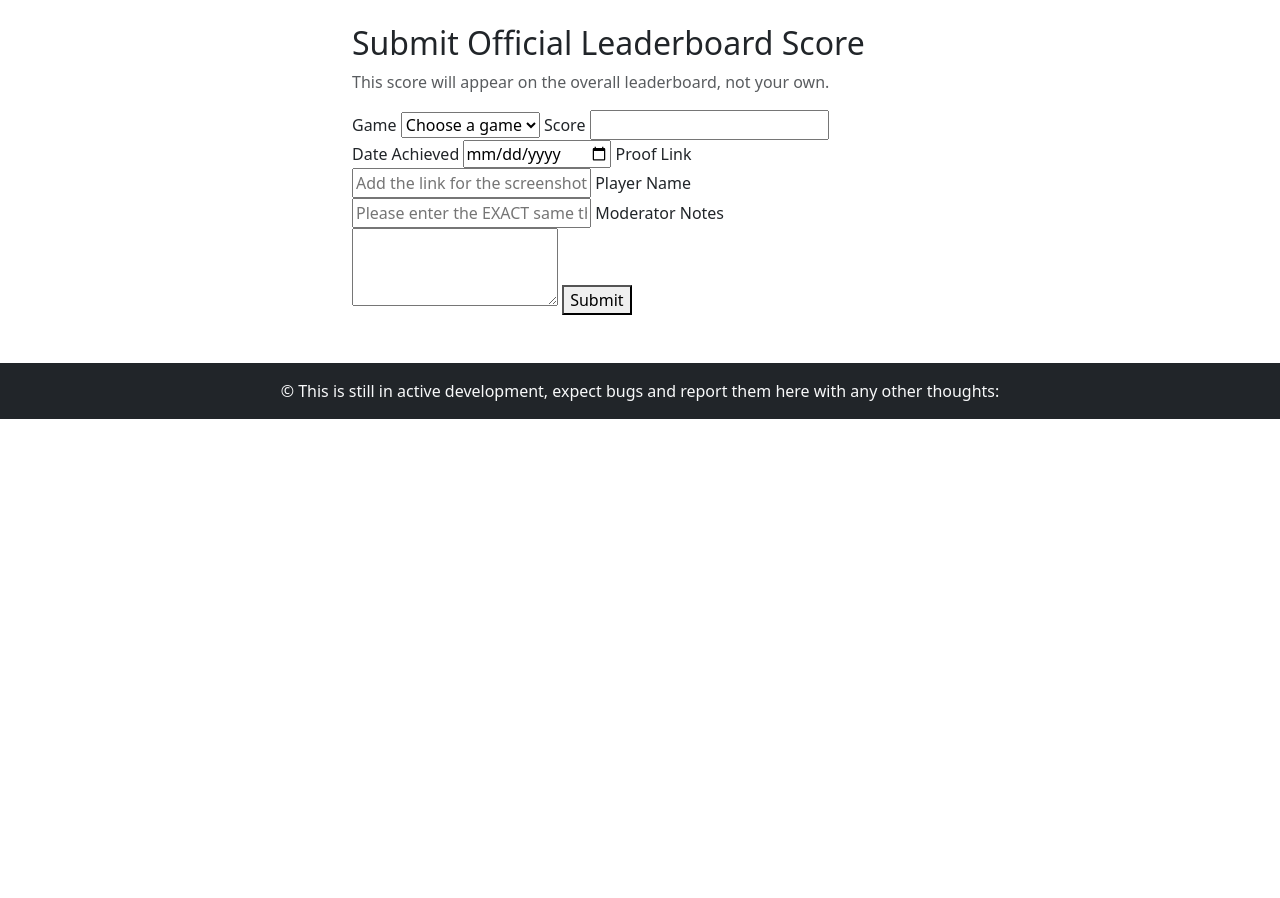
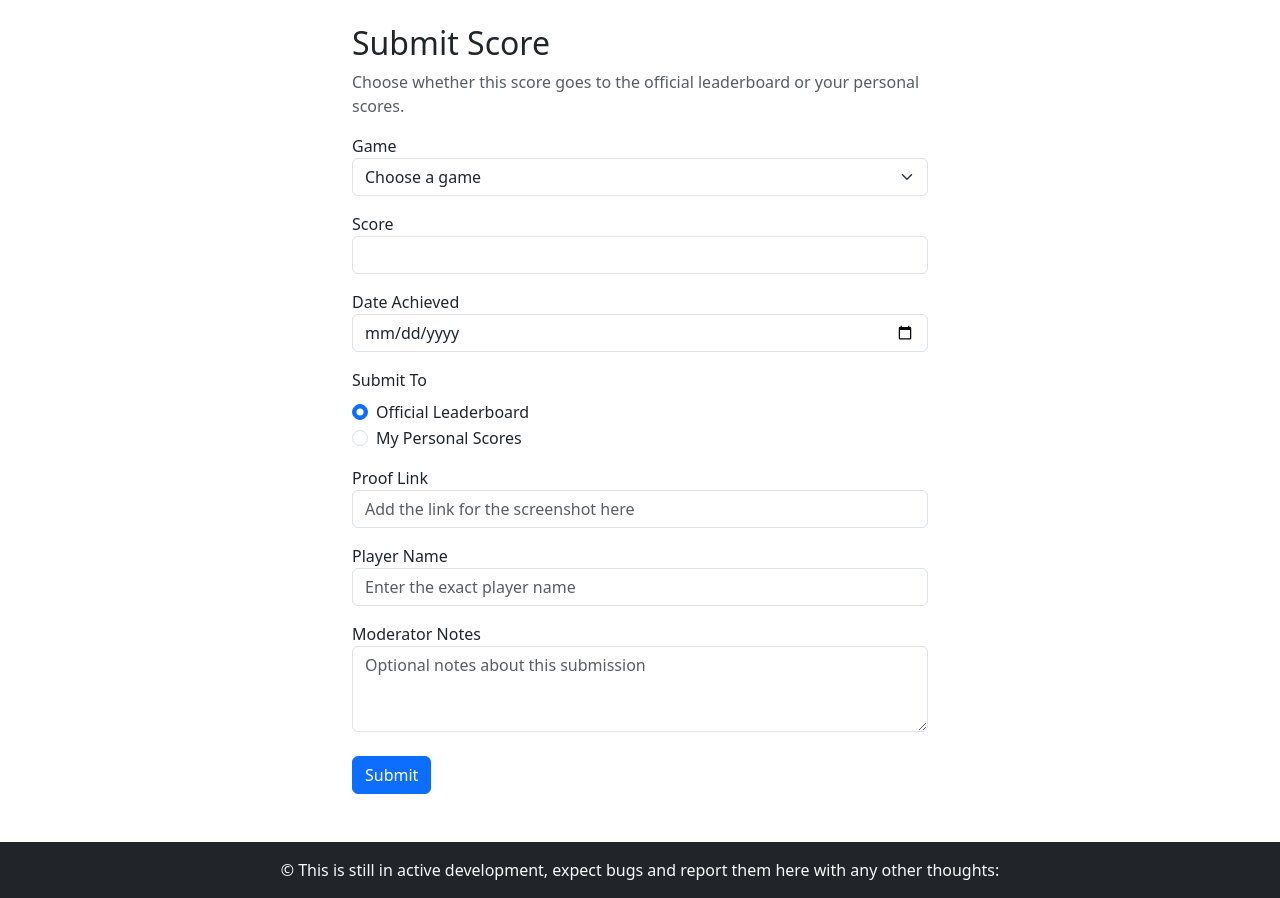
Before and after one commit to DenverCav/Honours-Project, a Flask app: page /submitScore in a window 1280 px wide. Shown: the part 56-954 px from the top of the page. Before the commit the page ends 475 px from the top, so only its background shows below. Run offline with Flask 3, Linux system fonts and the light colour scheme; a user stored in the database is signed in.

Commit message:
Personal and Official Scores can be upload, player profiles are working now with the user's scores

```diff
--- a/main.py
+++ b/main.py
@@ -3,7 +3,7 @@ os.environ['OAUTHLIB_INSECURE_TRANSPORT'] = '1' # For local tessting
 from flask import Flask, render_template, redirect, url_for, session, request, flash
 from flask_dance.contrib.discord import make_discord_blueprint, discord
 from dotenv import load_dotenv
-from Data.db import createDB, getUserByID, insert_user, tempLeaderboardData, getDebug, submitOfficialLeaderboard, getLeaderboardFromGame, getAllGames  # My database helper functions
+from Data.db import createDB, getUserByID, insert_user, tempLeaderboardData, getDebug, submitOfficialLeaderboard, getLeaderboardFromGame, getAllGames, getPersonalLeaderboard, submitPersonalScores # My database helper functions
 load_dotenv()
 from Logic.auth import loginUser, logoutUser
 from Logic.session import createUser
@@ -55,23 +55,20 @@ def home():
 
 @app.route("/leaderboard")
 def leaderboard():
-   # Grab the selected game from query params (from button clicks)
-   selected_game = request.args.get("game")
-   # Get the leaderboard data for that game (or all if None)
-   leaderboard_data = getLeaderboardFromGame(selected_game)
-   # Get all unique games for toggle buttons
+   selectedGame = request.args.get("game")
+   leaderboardData = getLeaderboardFromGame(selectedGame)
    games = getAllGames()
 
 
    # Debug print to make sure it looks right
    print("Games:", games)
-   print("Selected game:", selected_game)
-   print("Leaderboard rows:", len(leaderboard_data))
+   print("Selected game:", selectedGame)
+   print("Leaderboard rows:", len(leaderboardData))
    return render_template(
        "leaderboard.html",
-       leaderboard=leaderboard_data,
+       leaderboard=leaderboardData,
        games=games,
-       selected_game=selected_game
+       selected_game=selectedGame
    )
 
 @app.route("/profile")
@@ -79,76 +76,77 @@ def profile():
    # Only allow logged-in users
    if "discordID" not in session:
        return redirect(url_for("discord.login"))
-   # Use session data to avoid repeated Discord API calls
    user = {
        "id": session["discordID"],
        "name": session["username"],
        "avatar_url": session["avatarURL"]
    }
-   return render_template("profile.html", user=user)
+
+   personalScores = getPersonalLeaderboard(session["discordID"])
+
+   return render_template("profile.html", user=user, personalScores=personalScores)
 
 
-@app.route("/submitScore", methods=["GET", "POST"])
+@app.route ("/submitScore", methods=["GET", "POST"])
 def submitScore():
     if "discordID" not in session:
-        return redirect(url_for("login"))
+        return redirect(url_for("discord.login"))
 
-    isAdmin = checkAdmin(session["discordID"])
+    is_admin = checkAdmin(session["discordID"])
 
     if request.method == "POST":
+        game = request.form["game"]
+        score = int(request.form["score"])
+        notes = request.form.get("notes", "")
 
-        game = request.form.get("game")
-        score = request.form.get("score", type=int)
-        date_achieved = request.form.get("date_achieved")
-        player_name = request.form.get("player_name") if isAdmin else session["username"]
-        link = request.form.get("link") if isAdmin else ""
-        notes = request.form.get("notes") or ""
+        # Admins choose destination
 
-        minimumScores = {
+        if is_admin:
+            destination = request.form.get("destination", "official")
 
-            "Tetris.com": 1_500_000,
-            "MindBender": 500_000,
-            "E60": 100_000,
-            "NBlox": 1_000_000
-        }
+            if destination == "official":
+                link = request.form["link"]
+                player_name = request.form["player_name"]
 
-        # Admin submissions must meet minimum score
+                submitOfficialLeaderboard(
+                    username=player_name,
+                    score=score,
+                    link=link,
+                    gameType=game,
+                    submittedBy=session["username"],
+                    notes=notes
 
-        if isAdmin and game in minimumScores and score < minimumScores[game]:
-            flash(f"The score does not meet the minimum for {game}")
+                )
 
-            return redirect(url_for("submitScore"))
+            else:  # personal
 
-        # Admin submissions require a player name and link
+                submitPersonalScores(
+                    discordID=session["discordID"],
+                    score=score,
+                    gameType=game,
+                    notes=notes
 
-        if isAdmin and (not player_name or not link):
-            flash("Admin submissions require a player name and a proof link")
+                )
 
-            return redirect(url_for("submitScore"))
+        # Non-admins always submit personal
 
-        # Submit the score
+        else:
 
-        submitOfficialLeaderboard(
+            submitPersonalScores(
+                discordID=session["discordID"],
+                score=score,
+                gameType=game,
+                notes=notes
 
-            username=player_name,
+            )
+        flash("Score submitted successfully!")
+        return redirect(url_for("profile"))
 
-            score=score,
+    return render_template(
+        "submit_score.html",
+        is_admin=is_admin
 
-            link=link,
-
-            gameType=game,
-
-            submittedBy=session["username"],
-
-            notes=notes
-
-        )
-
-        flash("Score submitted successfully!")
-
-        return redirect(url_for("leaderboard"))
-
-    return render_template("submit_score.html")
+    );
 
 
 
--- a/templates/submit_score.html
+++ b/templates/submit_score.html
@@ -1,27 +1,19 @@
-{% extends "base.html" %}
-
-{% block content %}
-<div class="container mt-4" style="max-width: 600px;">
+{% extends "base.html" %} {% block content %}
+<div class="container mt-4" style="max-width: 600px">
     <h2>
-    {% if is_admin %}
-        Submit Official Leaderboard Score
-    {% else %}
-        Submit Personal Score
-    {% endif %}
+        {% if is_admin %} Submit Score {% else %} Submit Personal Score {% endif
+        %}
     </h2>
-
-    <p class = "text-muted">
-        {% if is_admin %}
-            This score will appear on the overall leaderboard, not your own.
-        {% else %}
-            This score is only viewable to you in your player profile.
-        {% endif %}
+    <p class="text-muted">
+        {% if is_admin %} Choose whether this score goes to the official
+        leaderboard or your personal scores. {% else %} This score is only
+        viewable in your personal profile. {% endif %}
     </p>
     <form method="post">
-    <div class = "mb-3">
+        <div class="mb-3">
             <!-- Game Dropdown Menu -->
             <label for="game">Game</label>
-        <select name="game" id = "game" required>
+            <select name="game" id="game" class="form-select" required>
                 <option value="" disabled selected>Choose a game</option>
                 <option value="Tetris.com">Tetris.com</option>
                 <option value="MindBender">MindBender</option>
@@ -29,83 +21,172 @@
                 <option value="NBlox">N-Blox</option>
             </select>
             <!-- Score -->
-        <label for="score">Score</label>
+            <label for="score" class="mt-3">Score</label>
             <input
                 type="number"
                 name="score"
                 id="score"
+                class="form-control"
                 step="1"
-            required>
-
+                required
+            />
             <!-- Date -->
-        <label for="date_achieved">Date Achieved</label>
+            <label for="date_achieved" class="mt-3">Date Achieved</label>
             <input
                 type="date"
                 name="date_achieved"
-            id="date_achieved">
+                id="date_achieved"
+                class="form-control"
+            />
 
-        <!-- Admin field -->
             {% if is_admin %}
-
+            <!-- Admin: Choose destination -->
+            <label class="form-label mt-3">Submit To</label>
+            <div class="mb-3">
+                <div class="form-check">
+                    <input
+                        class="form-check-input"
+                        type="radio"
+                        name="destination"
+                        id="official"
+                        value="official"
+                        checked
+                    />
+                    <label class="form-check-label" for="official"
+                        >Official Leaderboard</label
+                    >
+                </div>
+                <div class="form-check">
+                    <input
+                        class="form-check-input"
+                        type="radio"
+                        name="destination"
+                        id="personal"
+                        value="personal"
+                    />
+                    <label class="form-check-label" for="personal"
+                        >My Personal Scores</label
+                    >
+                </div>
+            </div>
+            <!-- Official leaderboard fields -->
+            <div id="officialFields">
                 <label for="link">Proof Link</label>
                 <input
                     type="url"
                     name="link"
                     id="link"
+                    class="form-control"
                     placeholder="Add the link for the screenshot here"
                     required
-            >
-
-            <label for="player_name">Player Name</label>
+                />
+                <label for="player_name" class="mt-3">Player Name</label>
                 <input
                     type="text"
                     name="player_name"
                     id="player_name"
-            placeholder="Please enter the EXACT same that the player uses"
+                    class="form-control"
+                    placeholder="Enter the exact player name"
                     required
-            >
-
-        <label for="notes">Moderator Notes</label>
+                />
+                <label for="notes" class="mt-3">Moderator Notes</label>
                 <textarea
                     name="notes"
                     id="notes"
+                    class="form-control"
                     rows="3"
                     placeholder="Optional notes about this submission"
-                >
-            </textarea>
-        {% endif %}
-
-        <button type="submit">
-            Submit
-        </button>
+                ></textarea>
             </div>
 
+            {% endif %}
+            <button type="submit" class="btn btn-primary mt-4">Submit</button>
+        </div>
     </form>
-
-
 </div>
 
+{% endblock %} {% if is_admin %}
+<script>
 
-{% endblock %}
+    const gameSelect = document.getElementById("game");
 
-<script>
-    const gameSelection = document.getElementById("game");
     const scoreInput = document.getElementById("score");
 
+    // Minimum scores for validation
+
     const minimumScores = {
-    "Tetris.com" = 1500000,
-    "MindBender" = 500000,
-    "E60" = 100000,
-    "NBlox" = 1000000
+
+        "Tetris.com": 1500000,
+
+        "MindBender": 500000,
+
+        "E60": 100000,
+
+        "NBlox": 1000000
+
     };
 
     gameSelect.addEventListener("change", () => {
-    const selectedGame = gameSelect.value()
-    const minimumScore = minimumScores[gameSelection];
 
-    if(minimumScore) {
+        const selectedGame = gameSelect.value;
+
+        const minimumScore = minimumScores[selectedGame];
+
+        if (minimumScore) {
+
             scoreInput.min = minimumScore;
-    scoreInput.placeholder = 'The minimum score is: ${minimumScore.toLocaleString())`;
+
+            scoreInput.placeholder = `Minimum score: ${minimumScore.toLocaleString()}`;
+
+        } else {
+
+            scoreInput.min = "";
+
+            scoreInput.placeholder = "";
+
         }
+
     });
+
+    // Toggle official fields when choosing destination
+
+    const officialRadio = document.getElementById("official");
+
+    const personalRadio = document.getElementById("personal");
+
+    const officialFields = document.getElementById("officialFields");
+
+    function toggleOfficialFields() {
+
+        if (officialRadio.checked) {
+
+            officialFields.style.display = "block";
+
+            // mark required inputs for official leaderboard
+
+            document.getElementById("link").required = true;
+
+            document.getElementById("player_name").required = true;
+
+        } else {
+
+            officialFields.style.display = "none";
+
+            document.getElementById("link").required = false;
+
+            document.getElementById("player_name").required = false;
+
+        }
+
+    }
+
+    officialRadio.addEventListener("change", toggleOfficialFields);
+
+    personalRadio.addEventListener("change", toggleOfficialFields);
+
+    // Initial toggle
+
+    toggleOfficialFields();
 </script>
+
+{% endif %}
```
Also changed, not shown: Data/db.py (+34 -4 lines), templates/profile.html (+42 -11 lines), Data/database.db, templates/leaderboard.html (line endings or trailing spaces). Lines whose indentation alone changed are shown as unchanged.
